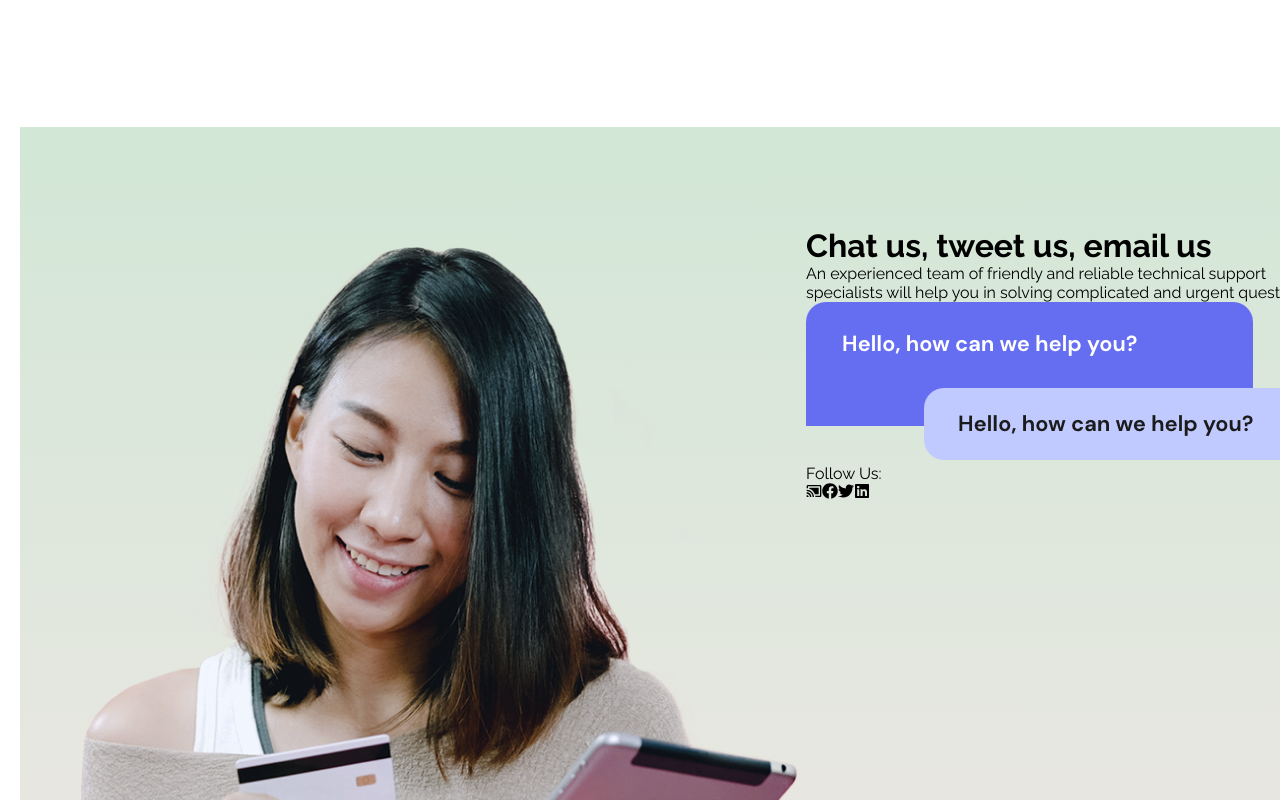
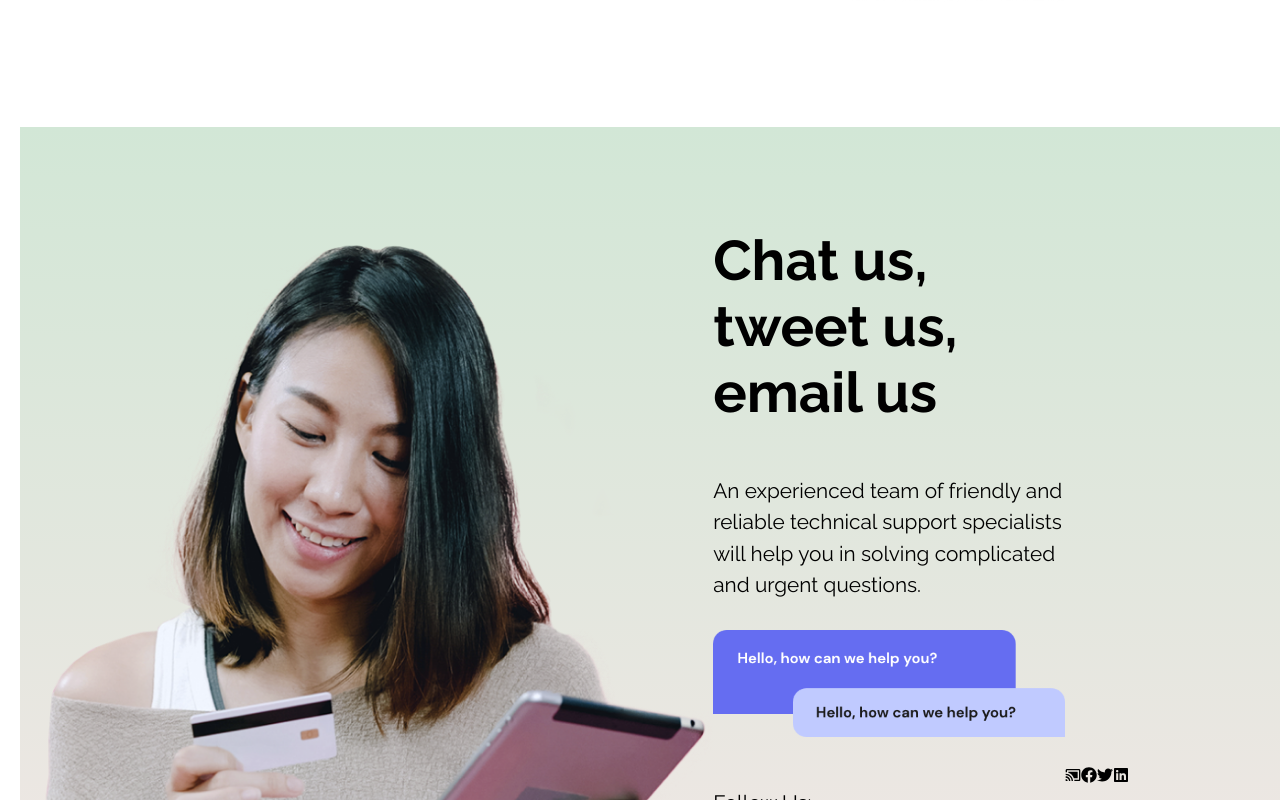
Before and after one commit to Trend20/Softwer, a React (Create React App) app: page / in a window 1280 px wide. Shown: the part 3380-4180 px from the top of the page. Built offline with nearby package versions, Linux system fonts and the light colour scheme.

Commit message:
working on the chat section

```diff
--- a/src/components/pages/Home/Home.css
+++ b/src/components/pages/Home/Home.css
@@ -387,10 +387,47 @@
 .chat{
     display: flex;
     width: 100%;
-    padding: 100px 30px;
+    padding-top: 100px;
     margin: 20px;
     background: linear-gradient(to top, rgb(245, 231, 231), rgb(210, 231, 214));
 }
 
+.chat-image{
+    display: flex;
+    justify-content: center;
+    align-items: center;
+}
 
+.chat-image img{
+    display: flex;
+    max-width: 100%;
+}
+
+.chat-text{
+    display: flex;
+    flex-direction: column;
+    width: 50%;
+}
+
+.chat-text h1{
+    width: 50%;
+    font-size: 3.5rem;
+}
+
+.chat-text p{
+    margin-top: 50px;
+    width: 60%;
+    font-size: 1.3rem;
+    line-height: 1.5;
+}
+
+.chat-text img{
+    margin-top: 30px;
+    max-width: 60%;
+}
+
+.social{
+    display: flex;
+    align-items: center;
+}
 /* end of chat section */
--- a/src/components/pages/Home/Home.js
+++ b/src/components/pages/Home/Home.js
@@ -83,10 +83,12 @@ function Home() {
 
                     <div className="social">
                         <p>Follow Us:</p>
+                        <div className="icons">
                         <i><MdCastConnected /></i>
                         <i><FaFacebook /></i>
                         <i><FaTwitter ></FaTwitter></i>
                         <i><FaLinkedin /></i>
+                        </div>
                     </div>
                 </div>
             </div>
```
Also changed, not shown: 1 other file (tests, documents, lock files or other folders).
